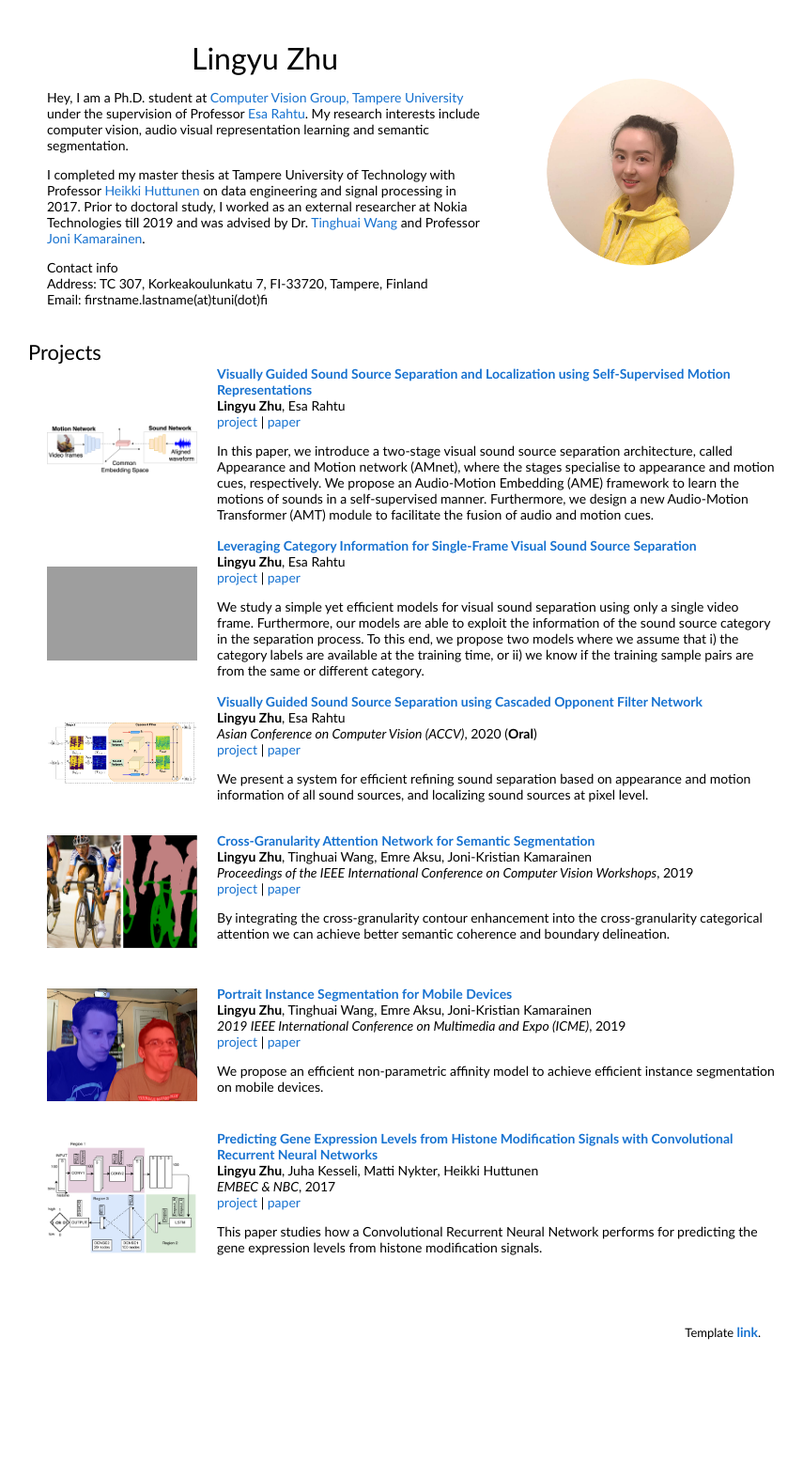
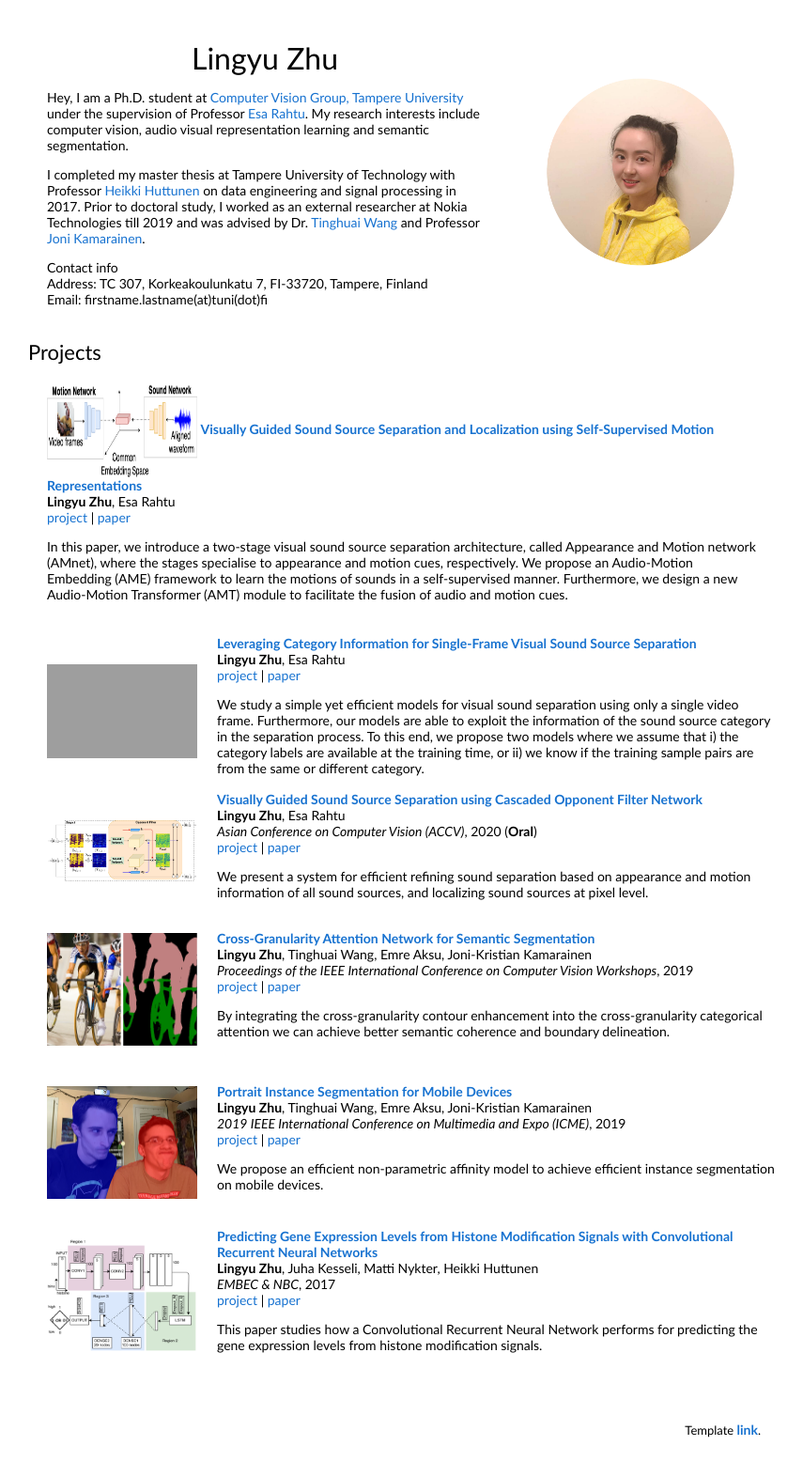
Before and after one commit to ly-zhu/ly-zhu.github.io, a Jekyll site: the page index.html, which Jekyll copies as it is, in a window 1280 px wide. Shown: the whole page at 94% size, without its empty margins (210-1065 px from the left). Built offline with Jekyll 4.4.1, drawn with Linux system fonts in a browser that asks for light colours; before the commit the page ends 1468 px from its top, so only the background shows below that; grey boxes are pictures that could not be loaded.

Commit message:
change profile photo height 100 of self-supervised motion representation

```diff
--- a/index.html
+++ b/index.html
@@ -55,7 +55,7 @@
 
       <tr>
         <td style="padding:20px;width:25%;vertical-align:middle">
-          <img src="self-supervised-motion-representations/figures/AME.png" alt="blind-date" width="160">
+          <img src="self-supervised-motion-representations/figures/AME.png" alt="blind-date" width="160" height="100>
         </td>
         <td width="75%" valign="middle">
           <a href="https://arxiv.org/pdf/2007.07984.pdf">
```
